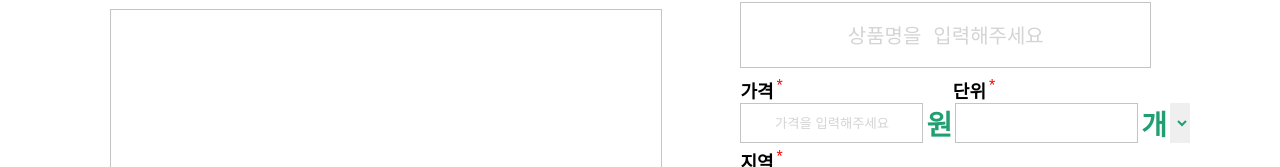
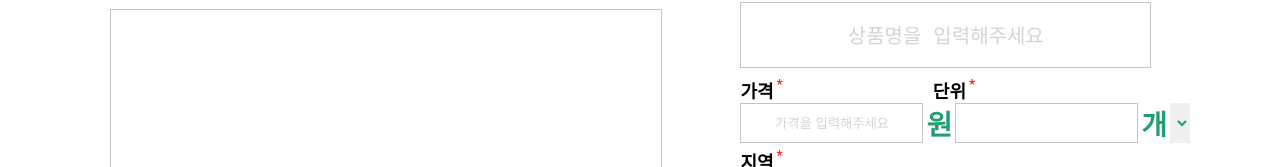
Before and after one commit to 1SOM2JO/Team-Pang-Front, a React (Create React App) app in the folder pangfront/: page /ApplyItem in a window 1280 px wide. Shown: the part 157-324 px from the top of the page. Built offline with nearby package versions, Linux system fonts and the light colour scheme; the HTML template or start-up script is replaced by a standard one; a web font is replaced by a local one.

Commit message:
[ADD] CSS 정리

```diff
--- a/pangfront/src/components/DetailItem/apllyExperience/ApplyExperience.js
+++ b/pangfront/src/components/DetailItem/apllyExperience/ApplyExperience.js
@@ -1,4 +1,4 @@
-import React from "react";
+import React, {useState, useCallback} from "react";
 import Header from "../../Header/Header.js";
 import AddImg from "../applyItem/addImg/AddImg";
 import AddProduct from "../applyItem/addProduct/AddProduct.js";
@@ -9,16 +9,18 @@ import AddTime from "./addTime/AddTime.js"
 import * as S from "./ApplyExperienceStyle.js";
 
 const ApplyExperience = () => {
+  const [img, setImg] = useState(null);
+  const [price, setPrice] = useState("");
   return (
     <S.Container>
       <S.GlobalStyle />
       <Header />
       <S.MainBox>
-        <AddImg />
+        <AddImg img={img} setImg={setImg}/>
         <S.Form>
           <S.ItemExplainBox>
             <AddProduct>체험명</AddProduct>
-            <AddExPrice/>
+            <AddExPrice price={price} setPrice={setPrice}/>
             <AddLocal />
             <AddTime/>
             <AddExplain height={'165px'}/>
--- a/pangfront/src/components/DetailItem/apllyExperience/addExPrice/AddExPrice.js
+++ b/pangfront/src/components/DetailItem/apllyExperience/addExPrice/AddExPrice.js
@@ -1,6 +1,6 @@
 import React from "react";
 import * as S from "./AddExPriceStyle.js";
-const AddExPrice = () => {
+const AddExPrice = ({price, setPrice}) => {
   return (
     <>
       <S.PriceBox>
--- a/pangfront/src/components/DetailItem/applyItem/addImg/AddImg.js
+++ b/pangfront/src/components/DetailItem/applyItem/addImg/AddImg.js
@@ -1,8 +1,6 @@
 import React, { useState, useCallback } from "react";
 import * as S from "./AddImgStyle";
-const AddImg = () => {
-  const [img, setImg] = useState(null);
-  // const [img]
+const AddImg = ({img, setImg}) => {
   const imgChange = useCallback((e) => {
     setImg(URL.createObjectURL(e.target.files[0]));
   }, []);
--- a/pangfront/src/components/DetailItem/applyItem/addImg/AddImgStyle.js
+++ b/pangfront/src/components/DetailItem/applyItem/addImg/AddImgStyle.js
@@ -30,7 +30,8 @@ export const inputLabel = styled.label`
   align-items: center;
   color: #d4d4d4;
   background-image: url(${(props) => props.img});
-  background-size: 100% 100%;
+  /* background-size: 100% 100%; */
+
 `;
 export const Imginput = styled.input`
   width: 0px;
--- a/pangfront/src/components/DetailItem/applyItem/addLocal/AddLocal.js
+++ b/pangfront/src/components/DetailItem/applyItem/addLocal/AddLocal.js
@@ -3,16 +3,13 @@ import BigCityName from "../BigCity.js";
 import smallCity from "../smallCity.js";
 import * as S from "./AddLocalStyle.js";
 
-const AddLocal = () => {
-  const [bigCity, setBigCity] = useState("도 · 광역시");
-  const [city, setCity] = useState("시 · 군 · 구");
+const AddLocal = ({ bigCity, setBigCity, city, setCity }) => {
   const bigCityChange = useCallback((e) => {
     setBigCity(e.target.value);
   }, []);
   const cityChange = useCallback((e) => {
     setCity(e.target.value);
   }, []);
-
   return (
     <>
       <S.localBox>
@@ -28,7 +25,7 @@ const AddLocal = () => {
         <S.chooseUnit color={"#000000"} onChange={cityChange}>
           {useCallback(
             smallCity(bigCity).map((smallCityName) => {
-              return <option >{smallCityName}</option>;
+              return <option>{smallCityName}</option>;
             }),
             [bigCity]
           )}
--- a/pangfront/src/components/DetailItem/applyItem/addPrice/AddPrice.js
+++ b/pangfront/src/components/DetailItem/applyItem/addPrice/AddPrice.js
@@ -1,7 +1,9 @@
 import React, { useState, useCallback } from "react";
 import * as S from "./AddPriceStyle.js";
-const AddPrice = () => {
-  const [count, setCount] = useState("개");
+const AddPrice = ({ count, setPrice, setCount }) => {
+  const priceChange = useCallback((e) => {
+    setPrice(e.target.value);
+  }, []);
   const countChange = useCallback((e) => {
     setCount(e.target.value);
   }, []);
@@ -18,6 +20,7 @@ const AddPrice = () => {
           placeholder="가격을 입력해주세요"
           type="number"
           required
+          onChange={priceChange}
         />
         <S.PriceTail>원</S.PriceTail>
         <S.UnitInput type="number"></S.UnitInput>
@@ -27,6 +30,7 @@ const AddPrice = () => {
           <option>kg</option>
           <option>mL</option>
           <option>L</option>
+          <option>개</option>
         </S.chooseUnit>
       </S.PriceInputBox>
     </>
--- a/pangfront/src/components/DetailItem/applyItem/addPrice/AddPriceStyle.js
+++ b/pangfront/src/components/DetailItem/applyItem/addPrice/AddPriceStyle.js
@@ -11,7 +11,7 @@ export const Price = styled.div`
 `;
 export const Unit = styled.div`
   font-size: 18px;
-  margin-left: 170px;
+  margin-left: 150px;
   font-weight: bold;
 `;
 export const PriceInputBox = styled.div`
--- a/pangfront/src/components/DetailItem/applyItem/applyItem.js
+++ b/pangfront/src/components/DetailItem/applyItem/applyItem.js
@@ -7,32 +7,46 @@ import AddPrice from "./addPrice/AddPrice.js";
 import AddLocal from "./addLocal/AddLocal.js";
 import AddExplain from "./addExplain/AddExplain.js";
 
-const Event = (e) => {
-  console.log("ghkrdls");
-};
-
 const ApplyItem = () => {
   const [itemData, setItemData] = useState("");
-  const receiveItemData = (e) => {
+  const [img, setImg] = useState(null);
+  const [count, setCount] = useState("개");
+  const [price, setPrice] = useState("원");
+  const [bigCity, setBigCity] = useState("도 · 광역시");
+  const [city, setCity] = useState("시 · 군 · 구");
+  const [discription, setDiscription] = useState('')
+  const receiveItemData = useCallback((e) => {
     setItemData(e);
-  };
+  },[]);
+  const discriptionChange = useCallback((e)=>{
+    setDiscription(e.target.value);
+  },[])
   return (
     <S.Container>
       <S.GlobalStyle />
       <Header />
       <S.MainBox>
-        <AddImg />
+        <AddImg img={img} setImg={setImg}/>
         <S.Form>
           <S.ItemExplainBox>
             <AddProduct receiveItemData={receiveItemData}>상품명</AddProduct>
-            <AddPrice />
-            <AddLocal />
-            <AddExplain height={'215px'}/>
+            <AddPrice
+              count={count}
+              setPrice={setPrice}
+              setCount={setCount}
+            />
+            <AddLocal
+              bigCity={bigCity}
+              setBigCity={setBigCity}
+              city={city}
+              setCity={setCity}
+            />
+            <AddExplain height={"215px"} onChange={discriptionChange}/>
             <S.Submit onClick={Event}>등록하기</S.Submit>
           </S.ItemExplainBox>
         </S.Form>
       </S.MainBox>
-    </S.Container>//입력 확인 구현, 사진 서버에 보내기, state(리덕스 사용할지 결정)
+    </S.Container> //입력 확인 구현, 사진 서버에 보내기, state(리덕스 사용할지 결정)
   );
 };
 export default ApplyItem;
```
